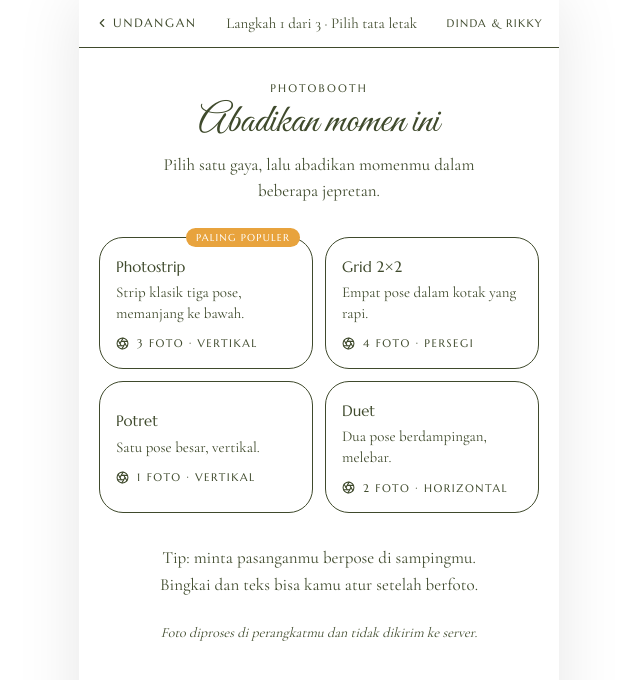
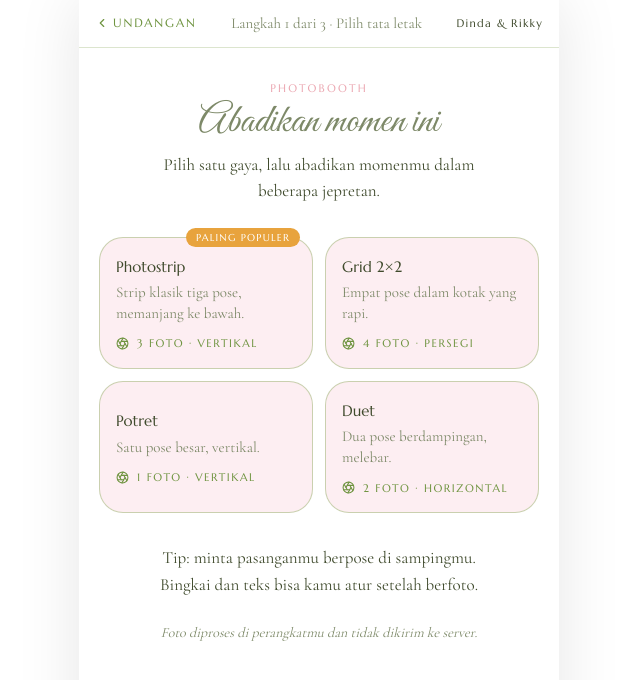
Before and after one commit to roarrraor/dinda-rikky, a Next.js app: page /photobooth in a window 1280 px wide. Shown: the top 680 px of the page, without its empty margins (321-961 px from the left). Built offline with nearby package versions, Linux system fonts and the light colour scheme.

Commit message:
Photobooth fixes: theme vars in :root, title-case couple names, inveet fonts

```diff
--- a/app/globals.css
+++ b/app/globals.css
@@ -8,6 +8,30 @@
   --font-caveat: var(--ff-caveat), cursive;
   --font-great-vibes: var(--ff-great-vibes), cursive;
   --font-amiri: var(--ff-amiri), "Traditional Arabic", serif;
+  --font-playfair: var(--ff-playfair), Georgia, serif;
+  --font-cinzel: var(--ff-cinzel), serif;
+  --font-dancing: var(--ff-dancing), cursive;
+  --font-montserrat: var(--ff-montserrat), system-ui, sans-serif;
+}
+
+/* Variabel tema Pesta Teh — harus ada di :root supaya semua rute (termasuk
+   /photobooth yang tidak memakai Cover) punya nilainya. Sebelum ini variabel
+   ini hanya di-set inline di Cover halaman undangan, jadi class seperti
+   bg-(--theme-primary) di /photobooth tidak punya warna: tombol aktif
+   jadi putih polos dengan teks putih yang tidak kelihatan. */
+:root {
+  --theme-primary: #6f9440;
+  --theme-accent: #eba7b1;
+  --theme-bg: #ffffff;
+  --theme-surface: #fdeef2;
+  --theme-text: #3f4a2c;
+  --theme-muted: #7d8968;
+  --theme-accent-text: #2b2725;
+  --theme-primary-text: #ffffff;
+  --pt-pink: #f9cbd3;
+  --pt-leaf: #e1f1c3;
+  --pt-pale: #c5de9b;
+  --pt-sage: #a8bd84;
 }
 
 html {
--- a/app/layout.tsx
+++ b/app/layout.tsx
@@ -2,10 +2,14 @@ import type { Metadata, Viewport } from "next";
 import {
   Amiri,
   Caveat,
+  Cinzel,
   Cormorant_Garamond,
+  Dancing_Script,
   Great_Vibes,
   Manrope,
   Marcellus,
+  Montserrat,
+  Playfair_Display,
 } from "next/font/google";
 import "./globals.css";
 
@@ -26,6 +30,11 @@ const amiri = Amiri({
   variable: "--ff-amiri",
   display: "swap",
 });
+// Font tambahan khusus photobooth (pilihan disamakan dengan inveet).
+const playfair = Playfair_Display({ subsets: ["latin"], weight: ["400", "500", "600", "700"], variable: "--ff-playfair", display: "swap" });
+const cinzel = Cinzel({ subsets: ["latin"], weight: ["400", "500", "600", "700"], variable: "--ff-cinzel", display: "swap" });
+const dancing = Dancing_Script({ subsets: ["latin"], weight: ["400", "500", "600", "700"], variable: "--ff-dancing", display: "swap" });
+const montserrat = Montserrat({ subsets: ["latin"], weight: ["400", "500", "600", "700"], variable: "--ff-montserrat", display: "swap" });
 
 export const metadata: Metadata = {
   title: "The Wedding of Dinda & Rikky",
@@ -58,7 +67,7 @@ export const viewport: Viewport = {
 };
 
 export default function RootLayout({ children }: { children: React.ReactNode }) {
-  const fonts = [manrope, cormorant, marcellus, caveat, greatVibes, amiri].map((f) => f.variable).join(" ");
+  const fonts = [manrope, cormorant, marcellus, caveat, greatVibes, amiri, playfair, cinzel, dancing, montserrat].map((f) => f.variable).join(" ");
   return (
     <html lang="id" className={`${fonts} h-full`}>
       <body className="h-full font-sans antialiased">{children}</body>
--- a/app/photobooth/page.tsx
+++ b/app/photobooth/page.tsx
@@ -13,7 +13,7 @@ export default function PhotoboothPage() {
   return (
     <PhotoboothStudio
       caption={{
-        names: "DINDA & RIKKY",
+        names: "Dinda & Rikky",
         date: formatDate(WEDDING.date, "DD.MM.YY"),
         tag: WEDDING.hashtag ? `#${WEDDING.hashtag}` : null,
       }}
--- a/components/wedding/photobooth.tsx
+++ b/components/wedding/photobooth.tsx
@@ -207,7 +207,7 @@ export async function renderStrip(canvas: HTMLCanvasElement, opts: StripOptions)
     ctx.fillStyle = frame.ink;
     ctx.textAlign = "center";
     ctx.textBaseline = "middle";
-    const scriptLike = font.id === "great-vibes" || font.id === "caveat";
+    const scriptLike = font.id === "dancing" || font.id === "caveat";
     ctx.font = `${scriptLike ? 76 : 46}px ${font.family}`;
     ctx.fillText(caption.names, g.w / 2, footerTop + 88, g.w - 120);
     ctx.font = "22px Marcellus, serif";
--- a/lib/wedding/photobooth.ts
+++ b/lib/wedding/photobooth.ts
@@ -171,12 +171,14 @@ export interface PhotoboothFont {
   family: string;
 }
 
+/** Pilihan font — disamakan dengan inveet (Playfair default). */
 export const FONTS: PhotoboothFont[] = [
-  { id: "great-vibes", name: "Great Vibes", family: "'Great Vibes', cursive" },
+  { id: "playfair", name: "Playfair", family: "'Playfair Display', serif" },
   { id: "cormorant", name: "Cormorant", family: "'Cormorant Garamond', serif" },
-  { id: "marcellus", name: "Marcellus", family: "Marcellus, serif" },
+  { id: "cinzel", name: "Cinzel", family: "Cinzel, serif" },
+  { id: "dancing", name: "Dancing", family: "'Dancing Script', cursive" },
   { id: "caveat", name: "Caveat", family: "Caveat, cursive" },
-  { id: "manrope", name: "Manrope", family: "Manrope, sans-serif" },
+  { id: "montserrat", name: "Montserrat", family: "Montserrat, sans-serif" },
 ];
 
 export type ShapeId = "kotak" | "lembut" | "polaroid";
@@ -207,7 +209,7 @@ export const FILTERS: PhotoboothFilter[] = [
 
 export const DEFAULT_FILTER_ID = "klasik";
 export const DEFAULT_FRAME_ID = "teh-melati";
-export const DEFAULT_FONT_ID = "great-vibes";
+export const DEFAULT_FONT_ID = "playfair";
 export const DEFAULT_SHAPE_ID: ShapeId = "lembut";
 
 /** Teks UI studio (Bahasa Indonesia). */
```
